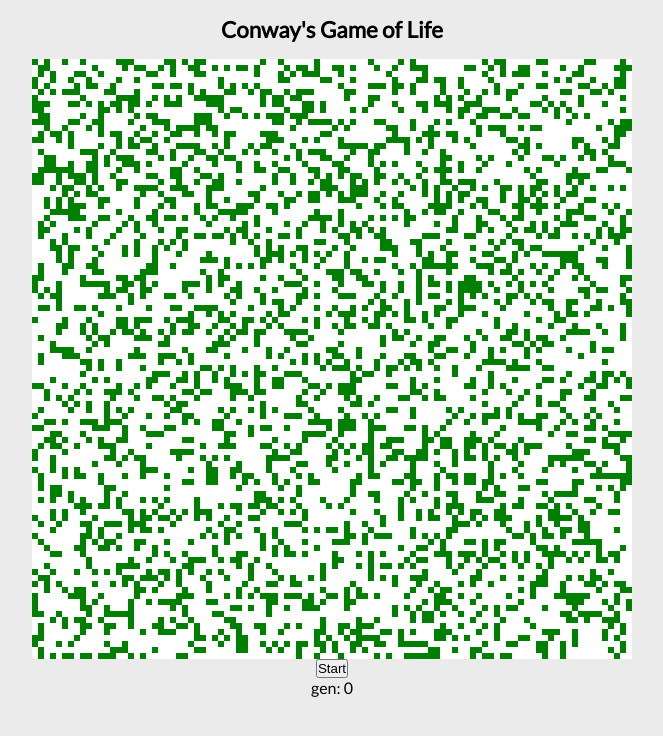
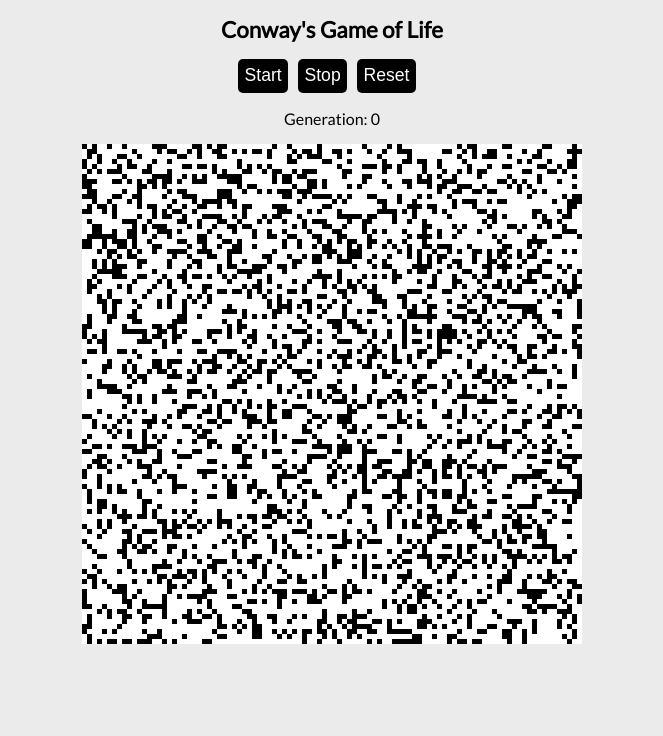
Before and after one commit to zachweinberg/game-of-life, a React (Create React App) app: page / in a window 1280 px wide. Shown: the top 736 px of the page, without its empty margins (308-971 px from the left). Built offline with nearby package versions, Linux system fonts and the light colour scheme.

Commit message:
Controls | GoL rules implemented

```diff
--- a/package.json
+++ b/package.json
@@ -11,6 +11,7 @@
     "react-scripts": "3.4.0",
     "styled-components": "^5.0.1"
   },
+  "author": "Zach Weinberg",
   "scripts": {
     "start": "react-scripts start",
     "build": "react-scripts build",
--- a/src/App.css
+++ b/src/App.css
@@ -8,5 +8,5 @@
 
 body {
   background-color: rgb(235, 235, 235);
-  font-family: 'Lato';
+  font-family: 'Lato', Arial, Helvetica, sans-serif;
 }
--- a/src/App.js
+++ b/src/App.js
@@ -1,10 +1,7 @@
 import React from 'react';
-import Heading from './components/Heading';
-import Game from './components/Game';
+import { Game, Heading } from './components';
 
 const App = () => {
-  console.log('Render root app');
-
   return (
     <>
       <Heading>Conway's Game of Life</Heading>
--- a/src/components/Controls.js
+++ b/src/components/Controls.js
@@ -1,6 +1,33 @@
 import React from 'react';
 import styled from 'styled-components';
 
-const Controls = () => {
-  return null;
+const Controls = ({ startAnimation, stopAnimation, reset }) => {
+  return (
+    <StyledControls>
+      <StyledButton onClick={startAnimation}>Start</StyledButton>
+      <StyledButton onClick={stopAnimation}>Stop</StyledButton>
+      <StyledButton onClick={reset}>Reset</StyledButton>
+    </StyledControls>
+  );
 };
+
+const StyledControls = styled.div`
+  margin-bottom: 1rem;
+  text-align: center;
+`;
+
+const StyledButton = styled.button`
+  padding: 0.4rem;
+  font-size: 1.1rem;
+  border-radius: 5px;
+  border: none;
+  background-color: black;
+  color: white;
+  cursor: pointer;
+  margin-right: 10px;
+  &:hover {
+    background-color: #333;
+  }
+`;
+
+export default Controls;
--- a/src/components/Game.js
+++ b/src/components/Game.js
@@ -1,39 +1,49 @@
-import React, { useState } from 'react';
+import React, { useRef, useState } from 'react';
 import styled from 'styled-components';
 import Grid from './Grid';
-import { generateNewCells, generateNextCells } from '../grid-utils';
+import Controls from './Controls';
+import { generateNewCells, generateNextGenCells } from '../grid-utils';
 
 const Game = () => {
   const [cells, setCells] = useState(generateNewCells());
   const [running, setRunning] = useState(false);
   const [generation, setGeneration] = useState(0);
+  const intervalTimer = useRef();
 
   const animateGrid = () => {
-    // if (!running) {
-    //   return;
-    // }
-
-    setCells(prevCells => generateNextCells(prevCells));
+    setCells(prevCells => generateNextGenCells(prevCells));
     setGeneration(oldGen => oldGen + 1);
-    setTimeout(animateGrid, 150);
   };
 
-  // const handleStatusChange = () => {
-  //   if (running) {
-  //     setRunning(false);
-  //   } else {
-  //     animateGrid();
-  //     setRunning(true);
-  //   }
-  // };
+  const startAnimation = () => {
+    if (!running) {
+      setRunning(true);
+      intervalTimer.current = setInterval(animateGrid, 150);
+    }
+  };
 
-  console.log('> Render game');
+  const stopAnimation = () => {
+    if (running) {
+      setRunning(false);
+      clearInterval(intervalTimer.current);
+    }
+  };
+
+  const reset = () => {
+    setCells(generateNewCells());
+    setGeneration(0);
+  };
 
   return (
     <GameWrapper>
+      <Controls
+        startAnimation={startAnimation}
+        stopAnimation={stopAnimation}
+        reset={reset}
+        generation={generation}
+      />
+      <StyledGeneration>Generation: {generation}</StyledGeneration>
       <Grid cells={cells} />
-      <button onClick={animateGrid}>{running ? 'Stop' : 'Start'}</button>
-      <span>gen: {generation}</span>
     </GameWrapper>
   );
 };
@@ -46,4 +56,8 @@ const GameWrapper = styled.div`
   margin: 0 auto;
 `;
 
+const StyledGeneration = styled.span`
+  margin-bottom: 1rem;
+`;
+
 export default Game;
--- a/src/components/Grid.js
+++ b/src/components/Grid.js
@@ -1,18 +1,27 @@
 import React, { useEffect, useRef } from 'react';
+import { ROW_SIZE } from '../grid-utils';
 
-const CANVAS_HEIGHT = 600;
-const CANVAS_WIDTH = 600;
+const CANVAS_HEIGHT = 500;
+const CANVAS_WIDTH = 500;
+const CELL_SIZE = CANVAS_WIDTH / ROW_SIZE;
 
 const Grid = ({ cells }) => {
   const canvasRef = useRef();
 
   const drawGrid = ctx => {
+    ctx.strokeStyle = '#333';
+
     for (let i = 0; i < cells.length; i++) {
-      for (let j = 0; j < cells[i].length; j++) {
-        ctx.beginPath();
-        ctx.fillStyle = cells[i][j] ? 'green' : 'white';
-        const cellSize = CANVAS_HEIGHT / cells.length;
-        ctx.fillRect(i * cellSize, j * cellSize, cellSize, cellSize);
+      for (let j = 0; j < cells.length; j++) {
+        const status = cells[i][j];
+
+        if (status) {
+          ctx.fillStyle = 'black';
+          ctx.fillRect(i * CELL_SIZE, j * CELL_SIZE, CELL_SIZE, CELL_SIZE);
+        } else {
+          ctx.fillStyle = 'white';
+          ctx.fillRect(i * CELL_SIZE, j * CELL_SIZE, CELL_SIZE, CELL_SIZE);
+        }
       }
     }
   };
--- /dev/null
+++ b/src/components/index.js
@@ -0,0 +1,6 @@
+import Controls from './Controls';
+import Game from './Game';
+import Grid from './Grid';
+import Heading from './Heading';
+
+export { Controls, Game, Grid, Heading };
--- a/src/grid-utils.js
+++ b/src/grid-utils.js
@@ -1,58 +1,63 @@
-const NUM_ROWS = 100;
-const NUM_COLS = 100;
-
-const neighborRules = [
-  [-1, 0],
-  [1, 0],
-  [-1, -1],
-  [1, 1],
-  [-1, 1],
-  [1, -1],
-  [0, -1],
-  [0, 1]
-];
+export const ROW_SIZE = 100;
 
 // Generate a 2d array of randomized cells
 export const generateNewCells = () => {
-  const grid = [];
+  const grid = new Array(ROW_SIZE);
 
-  for (let i = 0; i < NUM_ROWS; i++) {
-    grid[i] = [];
-    for (let j = 0; j < NUM_COLS; j++) {
+  for (let i = 0; i < ROW_SIZE; i++) {
+    grid[i] = new Array(ROW_SIZE);
+    for (let j = 0; j < grid.length; j++) {
       grid[i][j] = Math.random() > 0.7;
     }
   }
-
   return grid;
 };
 
-export const generateNextCells = oldCells => {
-  const newCells = [...oldCells];
+// Count the 8 neighbors surrounding a single cell
+const countNeighbors = (grid, x, y) => {
+  let sum = 0;
 
-  for (let i = 0; i < oldCells.length; i++) {
-    for (let j = 0; j < oldCells[i].length; j++) {
-      let neighbors = 0;
+  const numberOfRows = grid.length;
+  const numberOfCols = grid[0].length;
 
-      neighborRules.forEach(rule => {
-        const newI = i + rule[0];
-        const newJ = j + rule[1];
-
-        if (newI >= 0 && newI < oldCells.length && newJ >= 0 && newJ < oldCells[i].length) {
-          neighbors += oldCells[newI][newJ] ? true : false;
-        }
-      });
-
-      // Overpopulation and underpopulation causes death
-      if (neighbors > 3 || neighbors < 2) {
-        newCells[i][j] = false;
-      }
-
-      // Dead and has 3 neighbors causes life
-      if (!oldCells[i][j] && neighbors === 3) {
-        newCells[i][j] = true;
+  for (let i = -1; i < 2; i++) {
+    for (let j = -1; j < 2; j++) {
+      const row = (x + i + numberOfRows) % numberOfRows;
+      const col = (y + j + numberOfCols) % numberOfCols;
+      if (grid[row][col]) {
+        sum++;
       }
     }
   }
 
-  return newCells;
+  if (grid[x][y]) {
+    sum--;
+  }
+
+  return sum;
 };
+
+// Generate a new copy of cells based on Game of Life rules
+export const generateNextGenCells = cells => {
+  // .....@SPREAD
+  const nextCells = new Array(cells.length);
+
+  for (let i = 0; i < cells.length; i++) {
+    nextCells[i] = new Array(cells.length);
+
+    for (let j = 0; j < nextCells[i].length; j++) {
+      const value = cells[i][j];
+
+      const neighbors = countNeighbors(cells, i, j);
+
+      if (!value && neighbors === 3) {
+        nextCells[i][j] = true;
+      } else if (value && (neighbors < 2 || neighbors > 3)) {
+        nextCells[i][j] = false;
+      } else {
+        nextCells[i][j] = value;
+      }
+    }
+  }
+  return nextCells;
+};
--- a/src/index.js
+++ b/src/index.js
@@ -1,6 +1,7 @@
 import React from 'react';
 import ReactDOM from 'react-dom';
 import App from './App';
+
 import './App.css';
 
 ReactDOM.render(<App />, document.getElementById('root'));
```
Also changed, not shown: 2 other files (tests, documents, lock files or other folders).
